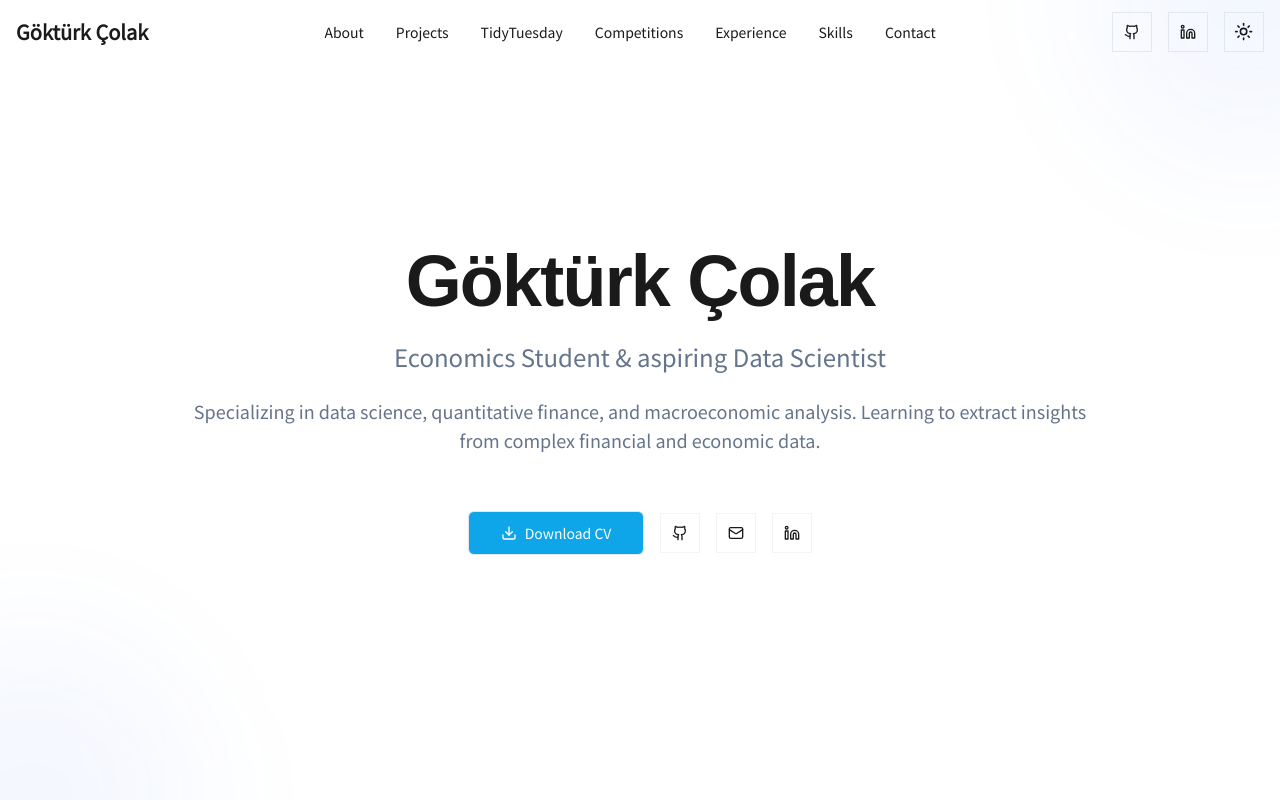
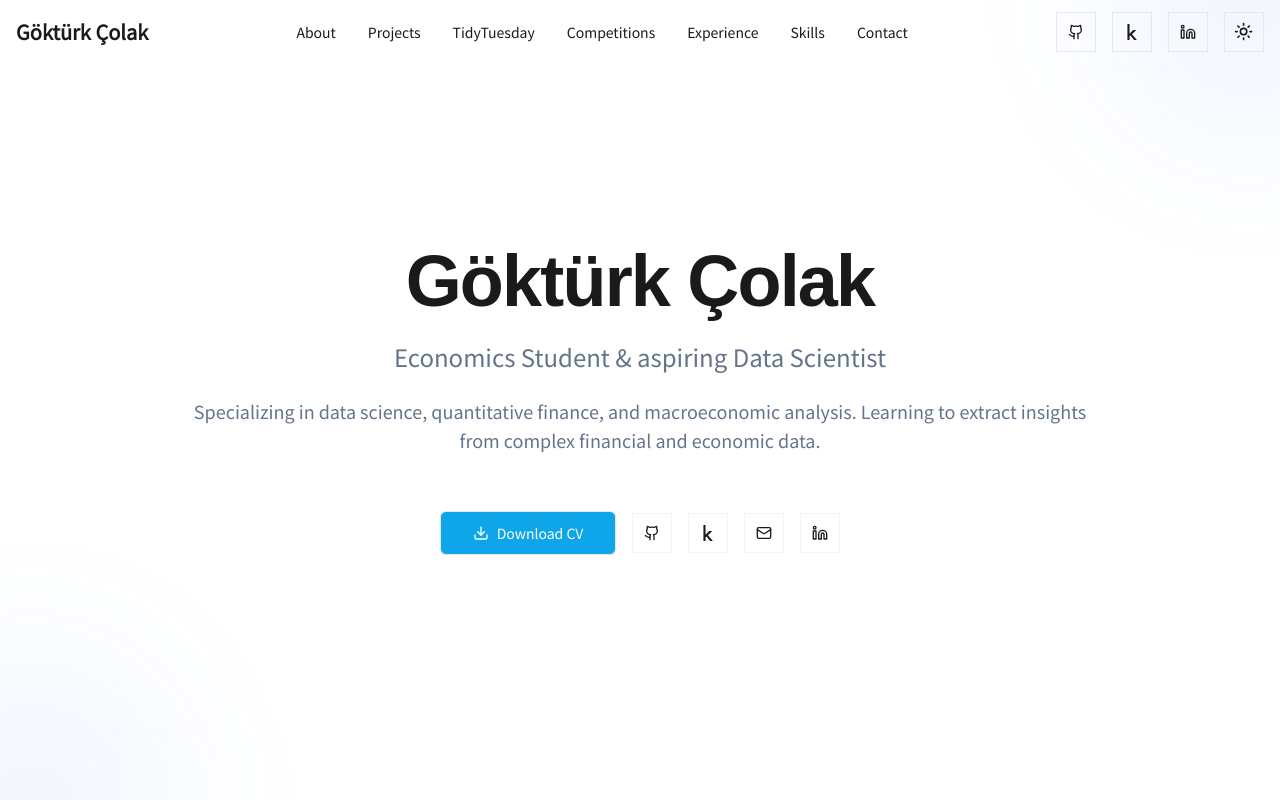
Before and after one commit to gokturkcolak/gokturkcolak.github.io, a Next.js app: page / in a window 1280 px wide. Shown: the top 800 px of the page. Built offline with nearby package versions, Linux system fonts and the light colour scheme.

Commit message:
added kaggle profile

```diff
--- a/src/components/Navbar.tsx
+++ b/src/components/Navbar.tsx
@@ -3,6 +3,7 @@
 import { useState, useEffect } from "react";
 import { Button } from "@/components/ui/button";
 import { Github, Linkedin, Menu, X } from "lucide-react";
+import { Kaggle } from "@/components/icons/Kaggle";
 import { ThemeToggle } from "@/components/ui/theme-toggle";
 
 const navItems = [
@@ -37,9 +38,8 @@ export default function Navbar() {
 
   return (
     <header
-      className={`fixed top-0 w-full z-50 transition-all duration-300 ${
-        isScrolled ? "bg-background/80 backdrop-blur-md border-b" : "bg-transparent"
-      }`}
+      className={`fixed top-0 w-full z-50 transition-all duration-300 ${isScrolled ? "bg-background/80 backdrop-blur-md border-b" : "bg-transparent"
+        }`}
     >
       <div className="container mx-auto px-4">
         <div className="flex items-center justify-between h-16">
@@ -69,6 +69,11 @@ export default function Navbar() {
             <Button variant="ghost" size="icon" asChild>
               <a href="https://github.com/gokturkcolak" target="_blank" rel="noopener noreferrer">
                 <Github className="w-4 h-4" />
+              </a>
+            </Button>
+            <Button variant="ghost" size="icon" asChild>
+              <a href="https://www.kaggle.com/gokturkcolak" target="_blank" rel="noopener noreferrer">
+                <Kaggle className="w-4 h-4" />
               </a>
             </Button>
             <Button variant="ghost" size="icon" asChild>
@@ -112,6 +117,11 @@ export default function Navbar() {
                   </a>
                 </Button>
                 <Button variant="ghost" size="icon" asChild>
+                  <a href="https://www.kaggle.com/gokturkcolak" target="_blank" rel="noopener noreferrer">
+                    <Kaggle className="w-4 h-4" />
+                  </a>
+                </Button>
+                <Button variant="ghost" size="icon" asChild>
                   <a href="https://www.linkedin.com/in/gokturkcolak" target="_blank" rel="noopener noreferrer">
                     <Linkedin className="w-4 h-4" />
                   </a>
--- /dev/null
+++ b/src/components/icons/Kaggle.tsx
@@ -0,0 +1,16 @@
+import React from "react";
+
+export const Kaggle = ({ className }: { className?: string }) => {
+    return (
+        <svg
+            role="img"
+            viewBox="0 0 24 24"
+            xmlns="http://www.w3.org/2000/svg"
+            fill="currentColor"
+            className={className}
+        >
+            <title>Kaggle</title>
+            <path d="M18.825 23.859c-.022.092-.117.141-.281.141h-3.139c-.187 0-.351-.082-.492-.248l-5.178-6.589-1.448 1.374v5.111c0 .235-.117.352-.351.352H5.505c-.236 0-.354-.117-.354-.352V.353c0-.233.118-.353.354-.353h2.431c.234 0 .351.12.351.353v14.343l5.413-5.593c.117-.118.235-.176.468-.176h3.35c.234 0 .352.118.352.353 0 .117-.059.294-.117.353L11.96 15.293l6.765 8.094c.118.118.176.294.1.472z" />
+        </svg>
+    );
+};
--- a/src/components/sections/ContactSection.tsx
+++ b/src/components/sections/ContactSection.tsx
@@ -4,6 +4,7 @@ import { motion } from "framer-motion";
 import { Card, CardContent, CardDescription, CardHeader, CardTitle } from "@/components/ui/card";
 import { Button } from "@/components/ui/button";
 import { Mail, MapPin, Github, Download } from "lucide-react";
+import { Kaggle } from "@/components/icons/Kaggle";
 
 const contactInfo = [
   {
@@ -23,6 +24,12 @@ const contactInfo = [
     label: "GitHub",
     value: "github.com/gokturkcolak",
     href: "https://github.com/gokturkcolak"
+  },
+  {
+    icon: Kaggle,
+    label: "Kaggle",
+    value: "kaggle.com/gokturkcolak",
+    href: "https://www.kaggle.com/gokturkcolak"
   }
 ];
 
--- a/src/components/sections/HeroSection.tsx
+++ b/src/components/sections/HeroSection.tsx
@@ -3,6 +3,7 @@
 import { motion } from "framer-motion";
 import { Button } from "@/components/ui/button";
 import { Download, Github, Linkedin, Mail } from "lucide-react";
+import { Kaggle } from "@/components/icons/Kaggle";
 
 export default function HeroSection() {
   return (
@@ -62,6 +63,11 @@ export default function HeroSection() {
                 </a>
               </Button>
               <Button variant="outline" size="icon" asChild>
+                <a href="https://www.kaggle.com/gokturkcolak" target="_blank" rel="noopener noreferrer">
+                  <Kaggle className="w-4 h-4" />
+                </a>
+              </Button>
+              <Button variant="outline" size="icon" asChild>
                 <a href="mailto:gokturkcolaktkd@gmail.com">
                   <Mail className="w-4 h-4" />
                 </a>
```
